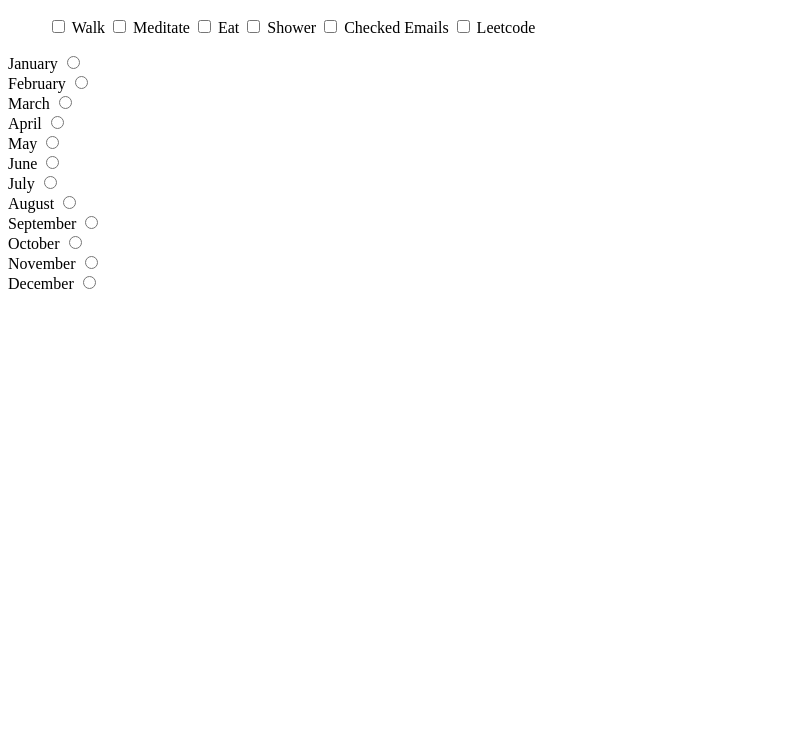
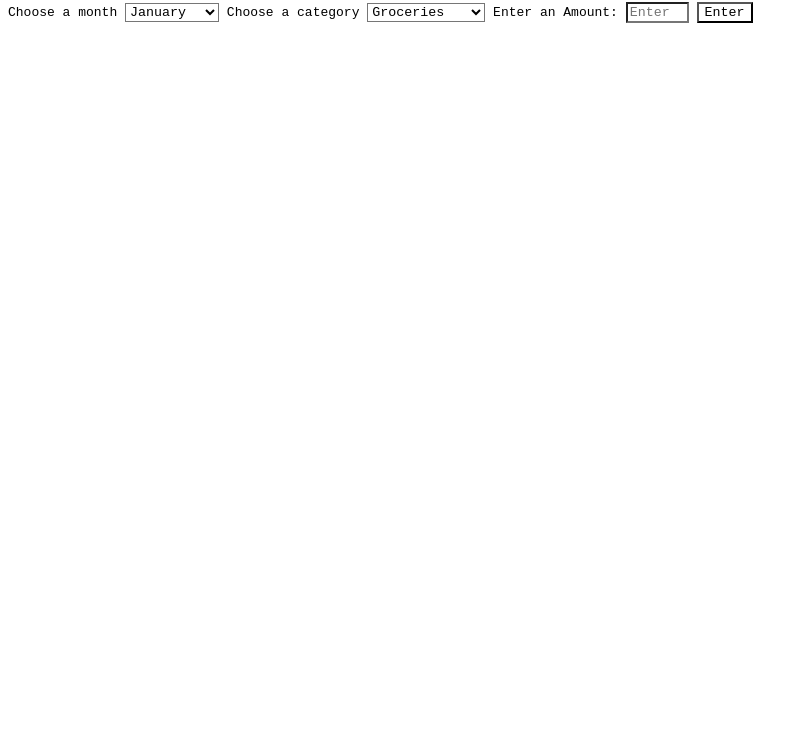
Before and after one commit to skyler-hall/expense-tracker, a plain HTML site: page src/components/month-selection/month.html in a window 1280 px wide. Shown: the part 63-800 px from the top of the page, without its empty margins (0-808 px from the left). Drawn offline with Linux system fonts and the light colour scheme.

Commit message:
Redoing my layout and keeping it simple so I can deploy it

```diff
--- a/src/components/month-selection/month.css
+++ b/src/components/month-selection/month.css
@@ -1,12 +1,16 @@
 * {
     font-family: monospace;
-    background: skyblue;
+    background: white;
 }
 
 body {
-    color: skyblue;
+    color: black;
 }
 
-h1 {
+.entry {
     text-align: center;
 }
+
+.title {
+    text-align: center;
+}
--- a/src/components/month-selection/month.html
+++ b/src/components/month-selection/month.html
@@ -4,77 +4,64 @@
     <meta charset="UTF-8">
     <meta name="viewport" content="width=device-width, initial-scale=1.0">
     <title>Expense Tracker</title>
-    <link rel="stylesheet" href="WellnessChecklist.css">
+    <link rel="stylesheet" href="month.css">
 
 </head>
 
+
+
 <body>
-    <h1>Expense Tracker</h1>
-<ol>
-    <input type="checkbox" name="gym" id="wellness">
-        <label for="agree">Walk</label>
-    <input type="checkbox" name="gym" id="wellness">
-        <label for="agree">Meditate</label>
-    <input type="checkbox" name="gym" id="wellness">
-        <label for="agree">Eat</label>
-    <input type="checkbox" name="gym" id="wellness">
-        <label for="agree">Shower</label>
-    <input type="checkbox" name="gym" id="wellness">
-        <label for="agree">Checked Emails</label>
-    <input type="checkbox" name="gym" id="wellness">
-        <label for="agree">Leetcode</label>
-</ol>
 
+    <header>
+        <h1 id="title">Expense Tracker</h1>
+    </header>
 
 <p>
     <div>
-        <label for="January">January</label>
-        <input type="radio" name="month" id="January" value="January">
+        <form name="entry" id="entry">
+        <label for="month">Choose a month</label>
+        <select name="month" id="month">
+            <option value="January">January</option>
+            <option value="February">February</option>
+            <option value="March">March</option>
+            <option value="April">April</option>
+            <option value="May">May</option>
+            <option value="June">June</option>
+            <option value="July">July</option>
+            <option value="August">August</option>
+            <option value="September">September</option>
+            <option value="October">October</option>
+            <option value="November">November</option>
+            <option value="December">December</option>
+        </select>
+
+        <label for="category">Choose a category</label>
+        <select name="category" id="category">
+            <option value="Groceries">Groceries</option>
+            <option value="Gas">Gas</option>
+            <option value="Rent">Rent</option>
+            <option value="Subscription">Subscription</option>
+            <option value="Social">Social</option>
+            <option value="Car">Car</option>
+            <option value="Savings">Savings</option>
+            <option value="Emergency">Emergency</option>
+            <option value="Debt">Debt</option>
+            <option value="Insurance">Insurance</option>
+            <option value="Fun">Fun</option>
+            <option value="Misc">Misc</option>
+        </select>
+
+
+        <label>
+            Enter an Amount:
+            <input type="number" placeholder="Enter a number" name="num" min="1" max="1000">
+        </label>
+
+        <input type="submit" value="Enter">
+        </form>
     </div>
-    <div>
-        <label for="February">February</label>
-        <input type="radio" name="month" id="February" value="February">
-    </div>
-    <div>
-        <label for="March">March</label>
-        <input type="radio" name="month" id="March" value="March">
-    </div>
-    <div>
-        <label for="April">April</label>
-        <input type="radio" name="month" id="April" value="April">
-    </div>
-    <div>
-        <label for="May">May</label>
-        <input type="radio" name="month" id="May" value="May">
-    </div>
-    <div>
-        <label for="June">June</label>
-        <input type="radio" name="month" id="June" value="June">
-    </div>
-    <div>
-        <label for="July">July</label>
-        <input type="radio" name="month" id="July" value="July">
-    </div>
-    <div>
-        <label for="August">August</label>
-        <input type="radio" name="month" id="August" value="August">
-    </div>
-    <div>
-        <label for="September">September</label>
-        <input type="radio" name="month" id="September" value="September">
-    </div>
-    <div>
-        <label for="October">October</label>
-        <input type="radio" name="month" id="October" value="October">
-    </div>
-    <div>
-        <label for="November">November</label>
-        <input type="radio" name="month" id="November" value="November">
-    </div>
-    <div>
-        <label for="December">December</label>
-        <input type="radio" name="month" id="December" value="December">
-    </div>
+
+
 
 </p>
     </body>
```
Also changed, not shown: src/index.html (added, +14 -0 lines), src/script.js (added), src/style.css (added).
